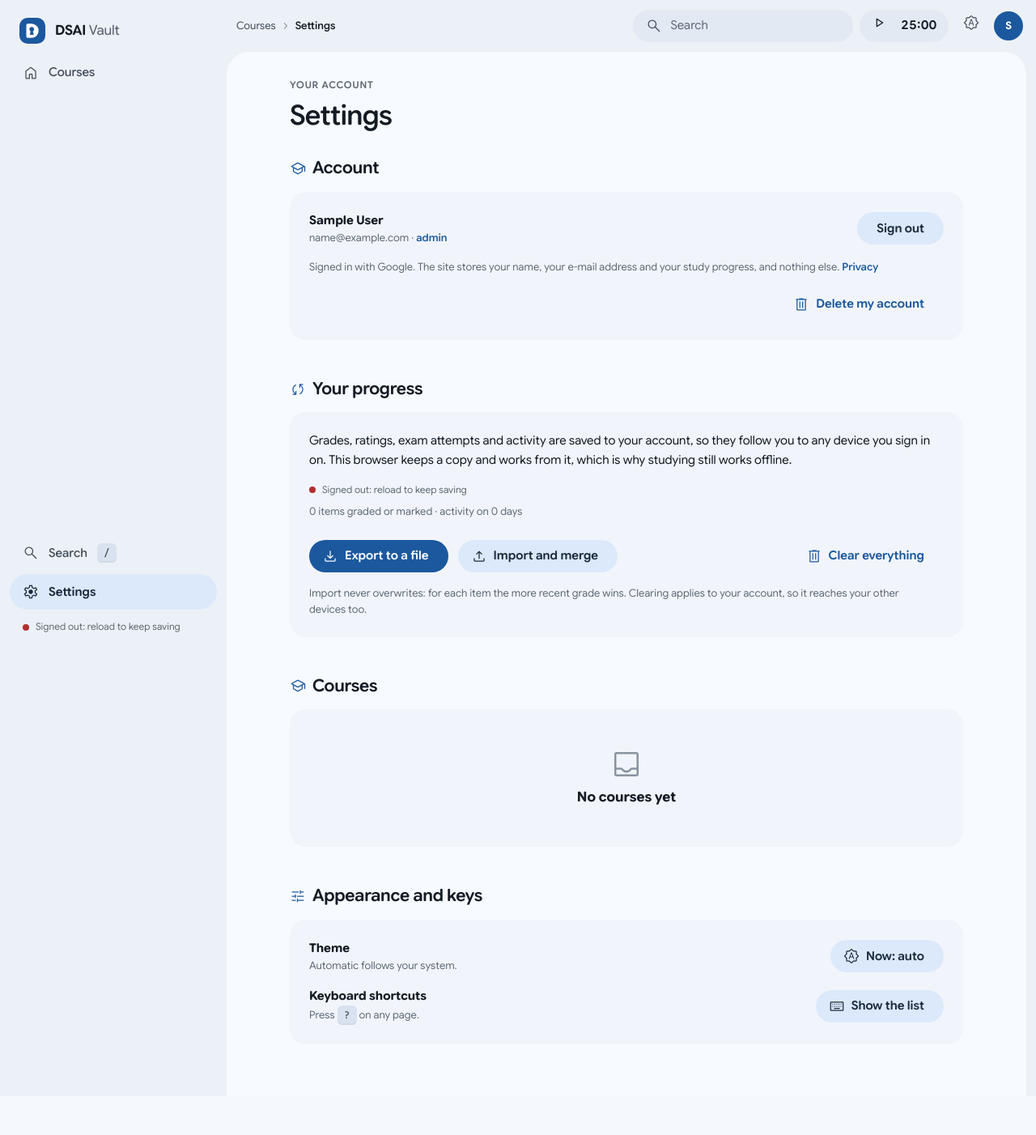
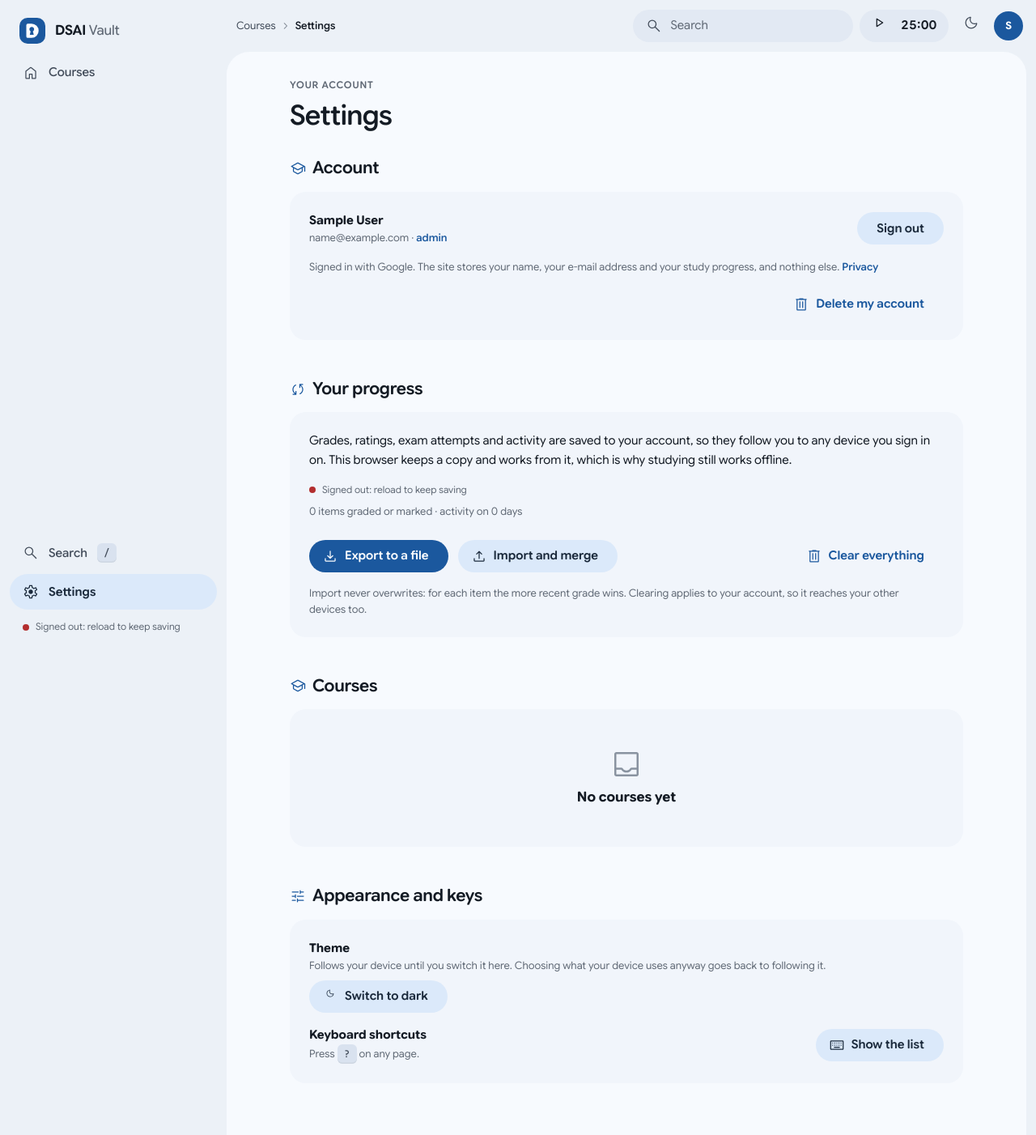
Before and after one commit to dsai-applied-ai-26-27/fineTuners, a Django app: page /settings/ in a window 1280 px wide. Shown: the whole page at 81% size. Before the commit the page ends 1266 px from the top, so only its background shows below. Run offline with Django 5.2, Linux system fonts and the light colour scheme; the visitor is signed in with stand-in values (Sample User, id 1); data that the repository does not hold is empty.

Commit message:
Make the theme button a two-state switch
It cycled through auto, light and dark. On a device that is already dark,
"auto" and "dark" look the same, so one of three presses did nothing
visible.

Now it switches between light and dark. The site follows the device until
the button is pressed, and goes back to following it when the chosen theme
is the device's own. The button shows the theme it would switch to.

Co-Authored-By: Claude Opus 5.5 <noreply@anthropic.com>

```diff
--- a/catalog/templates/catalog/settings.html
+++ b/catalog/templates/catalog/settings.html
@@ -83,9 +83,9 @@
     <div class="section-head"><h2>{% icon "tune" %}Appearance and keys</h2></div>
     <div class="card stack">
       <div class="row">
-        <div><strong>Theme</strong><p class="faint">Automatic follows your system.</p></div>
+        <div><strong>Theme</strong><p class="faint">Follows your device until you switch it here. Choosing what your device uses anyway goes back to following it.</p></div>
         <span class="spacer"></span>
-        <button class="btn btn--tonal" type="button" @click="cycleTheme()">{% icon "auto" %}<span x-text="'Now: ' + theme">Now: auto</span></button>
+        <button class="btn btn--tonal" type="button" @click="toggleTheme()"><span x-show="theme === 'dark'">{% icon "light" %}</span><span x-show="theme === 'light'" x-cloak>{% icon "dark" %}</span><span x-text="theme === 'dark' ? 'Switch to light' : 'Switch to dark'">Switch theme</span></button>
       </div>
       <div class="row">
         <div><strong>Keyboard shortcuts</strong><p class="faint">Press <span class="kbd">?</span> on any page.</p></div>
--- a/static/js/components/shell.js
+++ b/static/js/components/shell.js
@@ -3,35 +3,48 @@
 import { typing } from "../lib/util.js";
 
 const THEME_KEY = "dsai:theme";
-const THEMES = ["auto", "light", "dark"];
+const system = window.matchMedia("(prefers-color-scheme: dark)");
+const systemTheme = () => (system.matches ? "dark" : "light");
+
+function savedTheme() {
+  try {
+    const saved = localStorage.getItem(THEME_KEY);
+    return saved === "light" || saved === "dark" ? saved : null;
+  } catch {
+    return null;
+  }
+}
 
 export default () => ({
   drawer: false,
-  theme: "auto",
+  // What is on screen right now: "light" or "dark". There is no third state to click
+  // through. The site follows the device until the button is pressed, and goes back to
+  // following it when the choice made here is the same as the device's own.
+  theme: systemTheme(),
 
   init() {
-    try {
-      this.theme = localStorage.getItem(THEME_KEY) || "auto";
-    } catch {
-      this.theme = "auto";
-    }
+    this.theme = savedTheme() || systemTheme();
+    // The device switched (sunset, a settings change): follow it, unless overridden here.
+    system.addEventListener("change", () => {
+      if (!savedTheme()) this.theme = systemTheme();
+    });
   },
 
-  cycleTheme() {
-    this.theme = THEMES[(THEMES.indexOf(this.theme) + 1) % THEMES.length];
+  toggleTheme() {
+    this.theme = this.theme === "dark" ? "light" : "dark";
     const root = document.documentElement;
+    const override = this.theme !== systemTheme();
+    // data-theme on <html> is what the stylesheet reads (static/css/tokens.css); without
+    // it the browser's own light/dark preference applies.
+    if (override) root.dataset.theme = this.theme;
+    else delete root.dataset.theme;
     try {
-      if (this.theme === "auto") {
-        localStorage.removeItem(THEME_KEY);
-        delete root.dataset.theme;
-      } else {
-        localStorage.setItem(THEME_KEY, this.theme);
-        root.dataset.theme = this.theme;
-      }
+      if (override) localStorage.setItem(THEME_KEY, this.theme);
+      else localStorage.removeItem(THEME_KEY);
     } catch {
-      root.dataset.theme = this.theme;
+      /* storage is blocked: the choice lasts for this page only */
     }
-    this.$store.ui.say(`Theme: ${this.theme}`);
+    this.$store.ui.say(this.theme === "dark" ? "Dark theme" : "Light theme");
   },
 
   onKey(event) {
@@ -45,7 +58,7 @@ export default () => ({
         this.$store.timer.toggle();
         break;
       case "d":
-        this.cycleTheme();
+        this.toggleTheme();
         break;
       case "?":
         this.$refs.shortcuts.showModal();
--- a/templates/base.html
+++ b/templates/base.html
@@ -66,10 +66,10 @@
       </form>
       {% include "components/timer.html" %}
       {% block ring %}{% endblock %}
-      <button class="icon-btn" type="button" @click="cycleTheme()" :aria-label="'Theme: ' + theme + '. Change theme'" :title="'Theme: ' + theme">
-        <span x-show="theme === 'auto'">{% icon "auto" %}</span>
-        <span x-show="theme === 'light'" x-cloak>{% icon "light" %}</span>
-        <span x-show="theme === 'dark'" x-cloak>{% icon "dark" %}</span>
+      {# Shows the theme you would switch to: a sun while it is dark, a moon while it is light. #}
+      <button class="icon-btn" type="button" @click="toggleTheme()" :aria-label="theme === 'dark' ? 'Switch to light theme' : 'Switch to dark theme'" :title="theme === 'dark' ? 'Switch to light theme' : 'Switch to dark theme'">
+        <span x-show="theme === 'dark'">{% icon "light" %}</span>
+        <span x-show="theme === 'light'" x-cloak>{% icon "dark" %}</span>
       </button>
       {% if user.is_authenticated %}{% include "components/account.html" %}{% endif %}
     </header>
--- a/templates/components/dialogs.html
+++ b/templates/components/dialogs.html
@@ -17,7 +17,7 @@
       <dl>
         <dt><span class="kbd">/</span></dt><dd>Search</dd>
         <dt><span class="kbd">t</span></dt><dd>Start or pause the timer</dd>
-        <dt><span class="kbd">d</span></dt><dd>Light, dark or automatic theme</dd>
+        <dt><span class="kbd">d</span></dt><dd>Switch between light and dark</dd>
         <dt><span class="kbd">?</span></dt><dd>This list</dd>
       </dl>
     </div>
```
Also changed, not shown: 2 other files.
